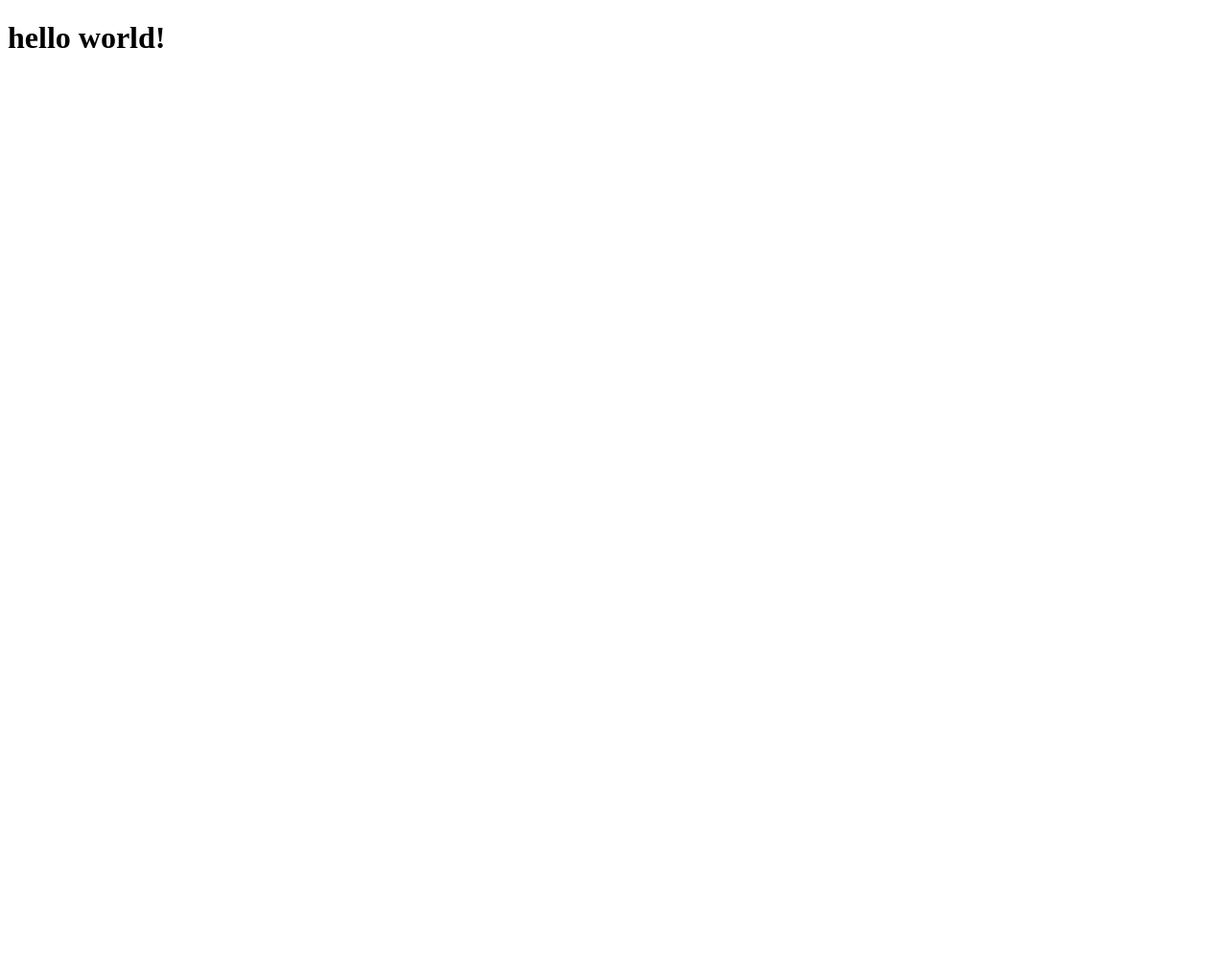
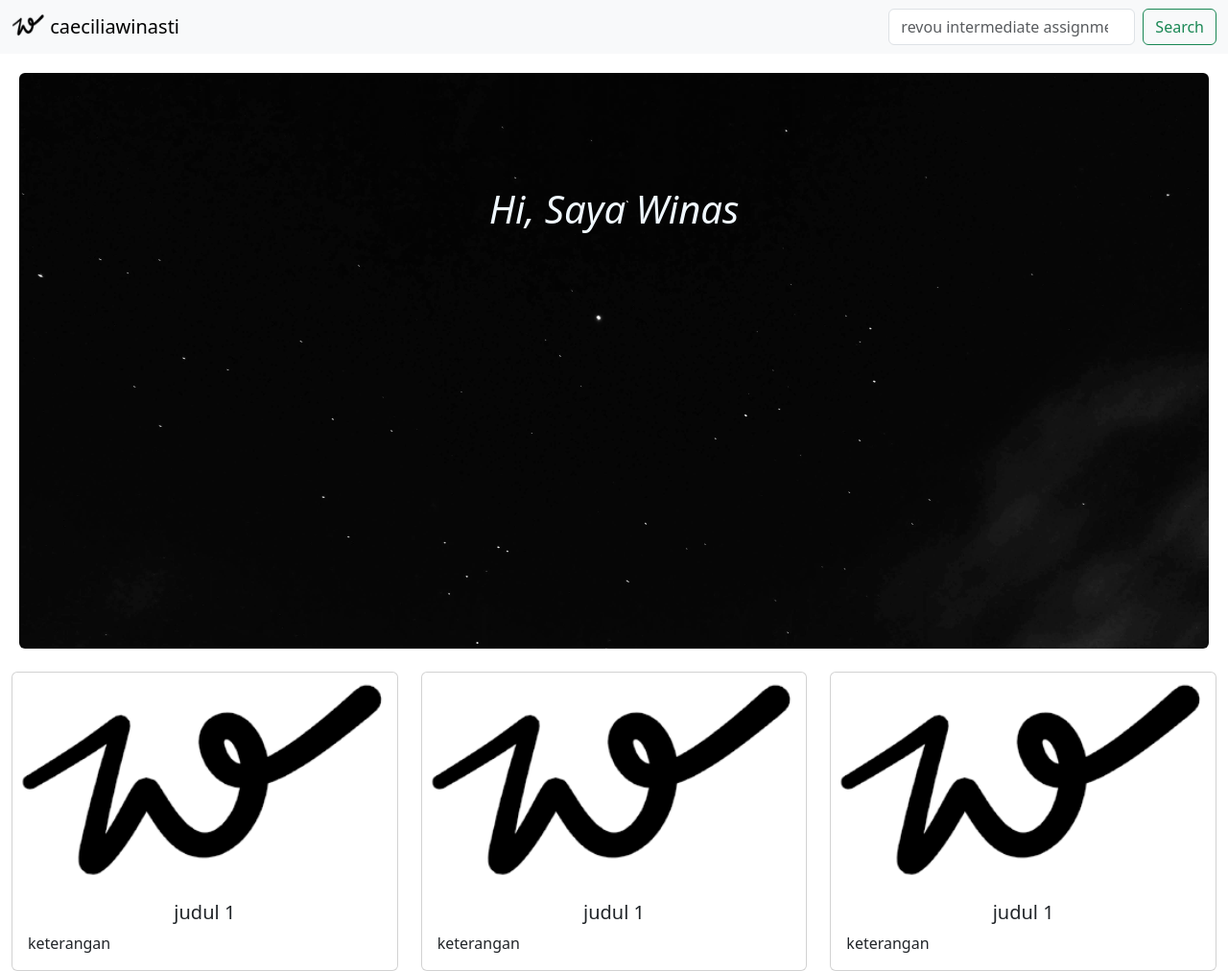
Before and after one commit to revou-trial-SE/intermediate-assignment-caeciliawinasti, a plain HTML site: page index.html in a window 1280 px wide. Shown: the whole page at 96% size. Before the commit the page ends 800 px from the top, so only its background shows below. Drawn offline with nearby package versions, Linux system fonts and the light colour scheme.

Commit message:
feat : add card

```diff
--- a/index.html
+++ b/index.html
@@ -4,8 +4,71 @@
     <meta charset="UTF-8">
     <meta name="viewport" content="width=device-width, initial-scale=1.0">
     <title>personal webpages</title>
+    <link href="https://cdn.jsdelivr.net/npm/bootstrap@5.3.2/dist/css/bootstrap.min.css" rel="stylesheet" integrity="sha384-T3c6CoIi6uLrA9TneNEoa7RxnatzjcDSCmG1MXxSR1GAsXEV/Dwwykc2MPK8M2HN" crossorigin="anonymous">
+    <link rel="stylesheet" href="./style.css">
 </head>
 <body>
-    <h1>hello world!</h1>
+    <header>
+    <nav class="navbar bg-body-tertiary">
+        <div class="container-fluid">
+          <a class="navbar-brand" href="#">
+            <img src="./assets/logoW.png" alt="Logo" width="35" height="24" class="d-inline-block align-text-top">
+            caeciliawinasti
+          </a>
+
+          <form class="d-flex" role="search">
+            <input class="form-control me-2" type="search" placeholder="revou intermediate assignment" aria-label="Search">
+            <button class="btn btn-outline-success" type="submit">Search</button>
+          </form>
+        </div>
+    </nav>
+
+    <div class="p-4 p-md-5 mb-4 rounded text-body-emphasis bg-body-secondary bg-image">
+        <h1 class="welcome-text"><em>Hi, Saya Winas</em></h1>
+    </div>
+
+    </header>
+
+    <main class="container-fluid">
+        <div class="row">
+            <div class="col">
+                <div class="card">
+                    <img src="./assets/logoW.png" class="card-img-top">
+                    <div class="card-body">
+                        <h5 class="card-title">judul 1</h5>
+                        <p class="card-text">keterangan</p>
+                    </div>
+                </div>
+            </div>
+
+            <div class="col">
+                <div class="card">
+                    <img src="./assets/logoW.png" class="card-img-top">
+                    <div class="card-body">
+                        <h5 class="card-title">judul 1</h5>
+                        <p class="card-text">keterangan</p>
+                    </div>
+                </div>
+            </div>
+
+            <div class="col">
+                <div class="card">
+                    <img src="./assets/logoW.png" class="card-img-top">
+                    <div class="card-body">
+                        <h5 class="card-title">judul 1</h5>
+                        <p class="card-text">keterangan</p>
+                    </div>
+                </div>
+            </div>
+        </div>
+
+
+
+    </main>
+
+
+    <script src="https://cdn.jsdelivr.net/npm/bootstrap@5.3.2/dist/js/bootstrap.bundle.min.js" integrity="sha384-C6RzsynM9kWDrMNeT87bh95OGNyZPhcTNXj1NW7RuBCsyN/o0jlpcV8Qyq46cDfL" crossorigin="anonymous"></script>
 </body>
+
+
 </html>
--- /dev/null
+++ b/style.css
@@ -0,0 +1,17 @@
+.bg-image {
+    background-image: url(../assets/bg3.jpg);
+    background-repeat: no-repeat;
+    min-height: 600px;
+    background-size: cover;
+    margin: 20px;
+}
+
+.welcome-text {
+    padding: 70px 0;
+    text-align: center;
+    color: aliceblue;
+}
+
+.card-title {
+    text-align: center;
+}
```
Also changed, not shown: assets/bg1.jpg (added), assets/bg2.jpg (added), assets/bg3.jpg (added), assets/logoW.png (added).
